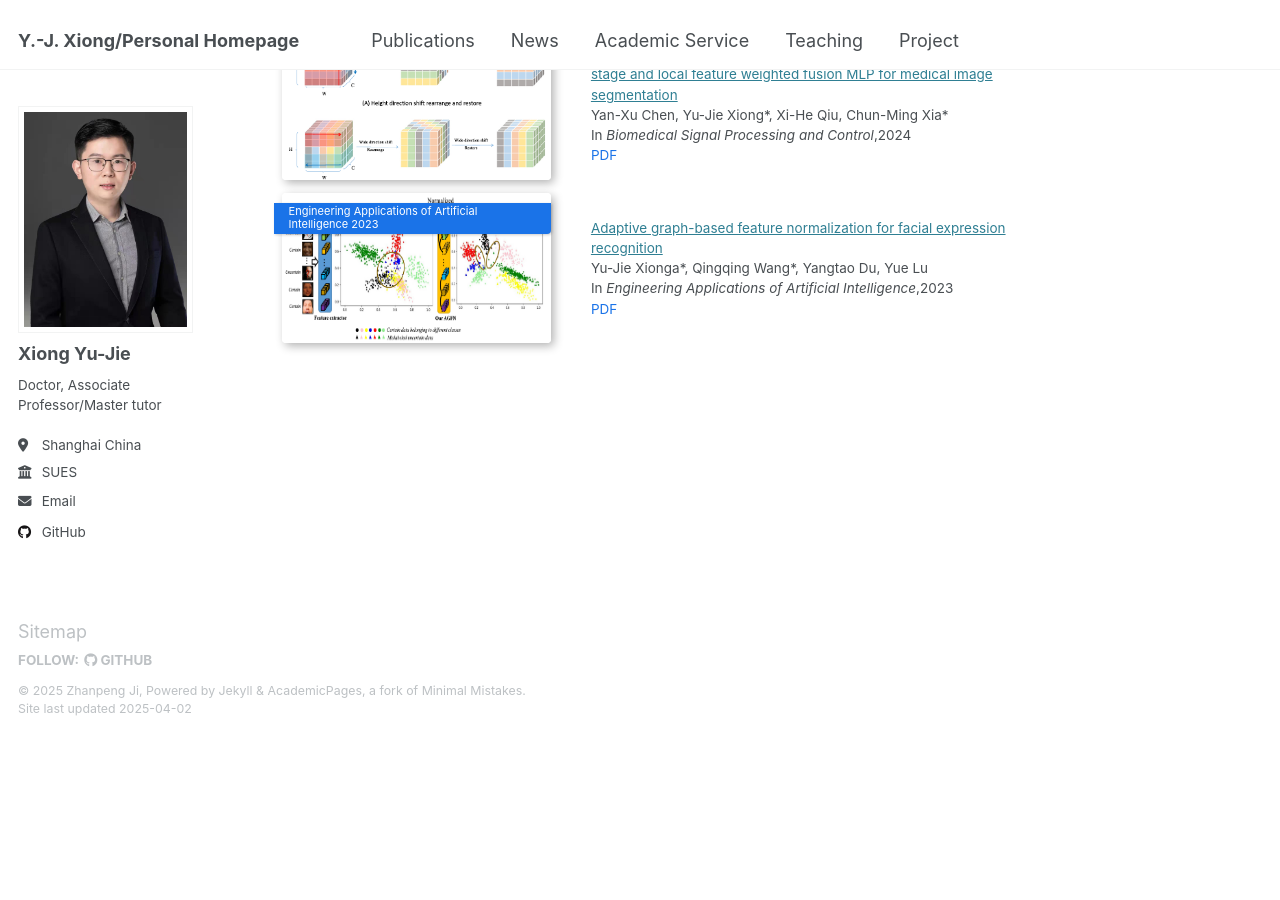
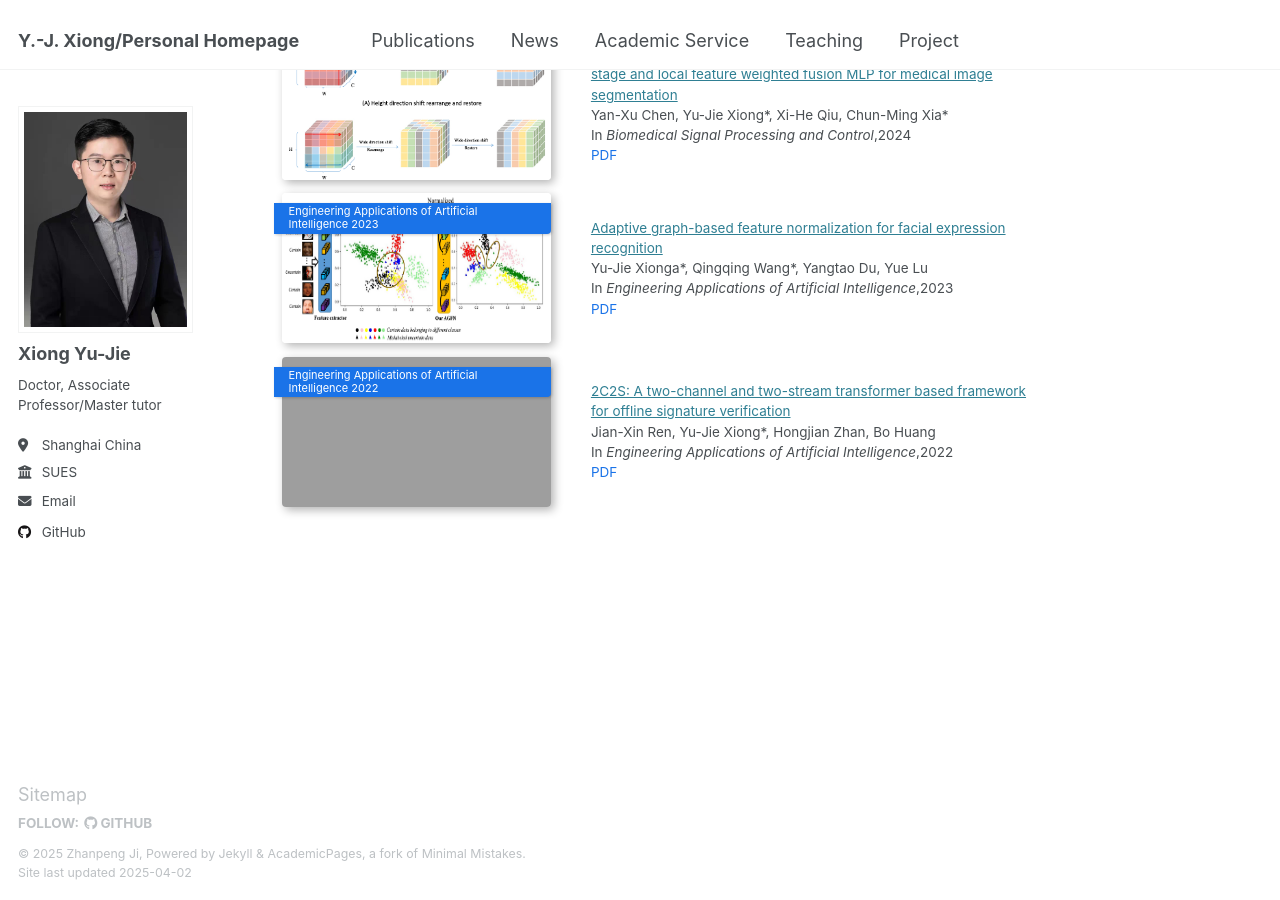
Before and after one commit to X-Lab-CN/introduce, a Jekyll site: the page built from _pages/about.md, in a window 1280 px wide and 900 px high, scrolled down 1665 px. Built offline with Jekyll 4.4.1, drawn with Linux system fonts in a browser that asks for light colours; before the commit the page ends 2402 px from its top, so only the background shows below that; grey boxes are pictures that could not be loaded.

Commit message:
Update about.md

```diff
--- a/_pages/about.md
+++ b/_pages/about.md
@@ -145,3 +145,31 @@ Please see [Publications](https://xiongyujie.cn/publications/) for more details.
     </td>
   </tr>
 </table>
+<table style="width: 100%; border: none; border-collapse: collapse;">
+  <tr>
+    <td style="width: 35%; border: none; padding: 0; vertical-align: middle; position: relative;">
+      <div style="position: absolute; top: 10px; left: -8px;
+           background: #1a73e8; color: white;
+           padding: 2px 15px; /* 高度减少（原为3px） */
+           font-size: 11px;  /* 字体稍小 */
+           border-bottom-right-radius: 4px;
+           box-shadow: 1px 1px 3px rgba(0,0,0,0.2);
+           font-weight: normal;
+           line-height: 1.2;"> <!-- 调整行高 -->
+         Engineering Applications of Artificial Intelligence 2022
+      </div>
+      <img src="/images/sp5.png" alt="图片描述"
+           style="width: 500px; height: 150px;
+           box-shadow: 3px 3px 10px rgba(0, 0, 0, 0.3);
+           border-radius: 4px;">
+    </td>
+    <td style="width: 65%; border: none; padding-left: 40px; vertical-align: middle;">
+      <a href="https://xiongyujie.cn/publication/2022-07-29-paper-title-number-1">
+        2C2S: A two-channel and two-stream transformer based framework for offline signature verification
+      </a><br/>
+         Jian-Xin Ren, Yu-Jie Xiong*, Hongjian Zhan, Bo Huang<br/>
+      In <i>Engineering Applications of Artificial Intelligence</i>,2022<br/>
+      <a href="https://xiongyujie.cn/files/2C2S_A_two-channel_and_two-stream_transformer_based_framework_for_offline_signature_verification.pdf" style="color: #1a73e8; text-decoration: none;">PDF</a>
+    </td>
+  </tr>
+</table>
```
